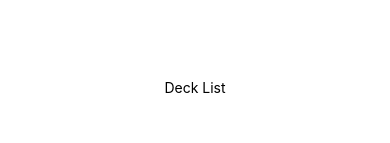
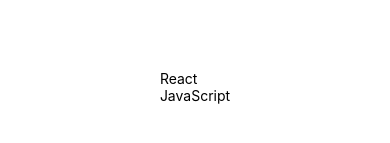
Before and after one commit to AnantVijaySingh/flashcardsGame, a React Native app: screen / in a window 390 px wide. Shown: the part 335-478 px from the top of the page. Built offline with nearby package versions, Linux system fonts and the light colour scheme.

Commit message:
Connecting the initial data pipelines to display sample data from the redux store.

```diff
--- a/App.js
+++ b/App.js
@@ -5,22 +5,20 @@
 import reducer from './reducers';
 import middleware from './middleware';
 import {createStore} from 'redux';
+import {Provider} from 'react-redux';
 
 
 const store = createStore(reducer,middleware);
 
 export default class App extends React.Component{
 
-  componentDidMount() {
-      console.log('step 1');
-      store.dispatch(handleInitialData());
-  }
-
   render() {
     return (
-      <View style={styles.container}>
-        <DeckList/>
-      </View>
+        <Provider store={store}>
+            <View style={styles.container}>
+                <DeckList/>
+            </View>
+        </Provider>
     );
   }
 }
--- a/actions/shared.js
+++ b/actions/shared.js
@@ -2,7 +2,6 @@
 import {getSampleData} from "../helpers/_Data";
 
 export function handleInitialData() {
-    console.log('step 2');
     return (dispatch) => {
         return getSampleData()
             .then((sampleData) => {
--- a/components/DeckList.js
+++ b/components/DeckList.js
@@ -1,16 +1,37 @@
 import React from 'react';
 import {View, Text, StyleSheet, TouchableOpacity} from 'react-native';
+import {connect} from 'react-redux';
+import {handleInitialData} from "../actions/shared";
 
 class DeckList extends React.Component {
+
+    componentDidMount() {
+        this.props.dispatch(handleInitialData());
+    }
+
     render() {
+
+        const {decks} = this.props;
+
         return (
             <View>
-                <Text>
-                    Deck List
-                </Text>
+                {
+                    Object.keys(decks).map((deck) =>  (
+                        <View key={decks[deck].title}>
+                            <Text>{decks[deck].title}</Text>
+                        </View>
+                        )
+                    )
+                }
             </View>
         )
     }
 }
 
-export default DeckList;
+function  mapStateToProps(state) {
+    return {
+        decks: state['decks']
+    }
+}
+
+export default connect(mapStateToProps)(DeckList);
--- a/helpers/_Data.js
+++ b/helpers/_Data.js
@@ -24,7 +24,6 @@
 };
 
 export function getSampleData () {
-    console.log('step 3');
     return new Promise((res, rej) => {
         setTimeout(() => res({...sampleData}), 1000)
     })
--- a/reducers/deck.js
+++ b/reducers/deck.js
@@ -1,6 +1,6 @@
 import {GET_ALL_DECKS, GET_DECK, ADD_DECK} from "../actions/deck";
 
-function decks(state={}, action) {
+function deck(state={}, action) {
     switch (action.type) {
         case GET_ALL_DECKS:
             return {
@@ -12,4 +12,4 @@
 }
 
 
-export default decks;
+export default deck;
--- a/reducers/index.js
+++ b/reducers/index.js
@@ -1,8 +1,8 @@
 import {combineReducers} from 'redux';
-import deck from './deck';
+import decks from './deck';
 import card from './card';
 
 export default combineReducers({
-    deck,
+    decks,
     card
 })
```
